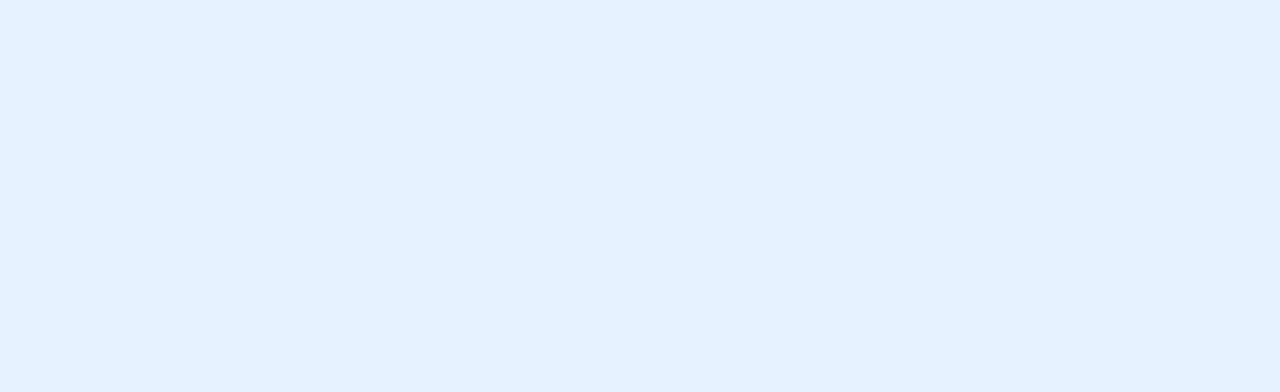
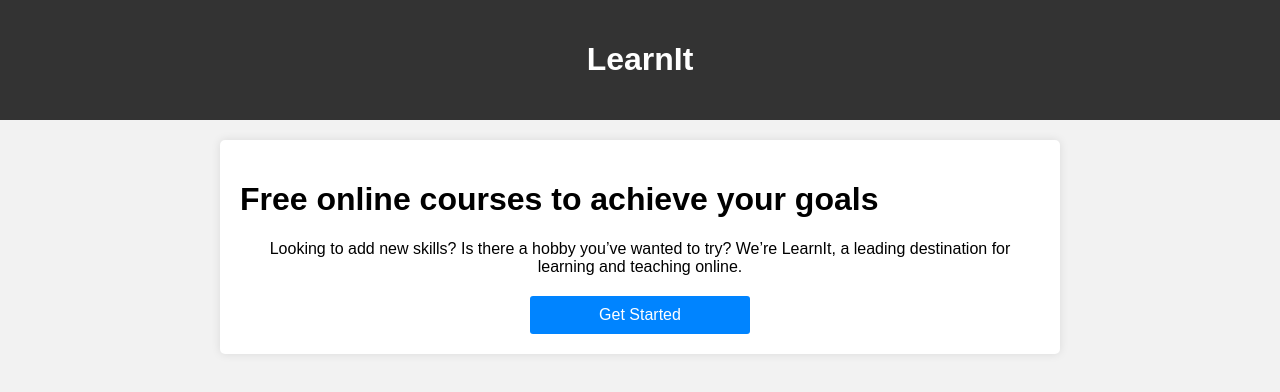
Before and after one commit to VishnuBathla/Case_Study_IBM_FSD, a React (Create React App) app in the folder client/: page / in a window 1280 px wide. Before the commit this address had no page. Shown: the top 392 px of the page. Built offline with nearby package versions, Linux system fonts and the light colour scheme.

Commit message:
landind page and signin basic

```diff
--- a/client/src/App.js
+++ b/client/src/App.js
@@ -2,13 +2,17 @@ import React from "react";
 import SignupPage from "./components/student/signUpPage";
 import { BrowserRouter as Router, Routes, Route } from "react-router-dom";
 import CourseDetails from "./components/CourseDetails";
+import LandingPage from "./components/landingPage";
+import SignInPage from "./components/student/signInPage";
 
 const App = () => {
   return (
     <Router>
       <Routes>
+        <Route path="/" element={<LandingPage/>} />
         <Route path="/courseDetails" element={<CourseDetails />} />
         <Route path="/studentSignup" element={<SignupPage />} />
+        <Route path="/studentSignin" element={<SignInPage />} />
         {/* <Route path="/studentlogin" component={} /> */}
       </Routes>
     </Router>
--- a/client/src/components/Header.js
+++ b/client/src/components/Header.js
@@ -9,16 +9,16 @@ function Header() {
         <input type="button" value="My Course" className="buttonsheader" />
         <input
           type="image"
-          src="https://img.uxwing.com/wp-content/themes/uxwing/download/user-interface/search-icon.png"
-          height="30px"
-          width="30px"
+          src="https://upload.wikimedia.org/wikipedia/commons/thumb/b/bd/VisualEditor_-_Icon_-_Search-big_-_white.svg/1200px-VisualEditor_-_Icon_-_Search-big_-_white.svg.png"
+          height="50px"
+          width="50px"
           alt="search"
           className="buttonsheader"
           id="search"
         />
         <input
           type="image"
-          src="https://cdn4.iconfinder.com/data/icons/ionicons/512/icon-ios7-bell-512.png"
+          src="https://flaticons.net/icon.php?slug_category=miscellaneous&slug_icon=bell"
           height="30px"
           width="30px"
           alt="bell"
--- a/client/src/components/landingPage.js
+++ b/client/src/components/landingPage.js
@@ -1,15 +1,18 @@
 import React from "react";
-
-const landingPage = () => {
+import './styles/landingPage.css'
+function LandingPage (){
   return (
-    <div className="HomePage">
-      <Header />
-      <div className="landingPage">
-        <h1>landingPage</h1>
-      </div>
-      <Footer />
-    </div>
+    <div className="LandingPage">
+      <div class="header">
+    <h1>LearnIt</h1>
+  </div>
+  <div class="container">
+    <h1>Free online courses to achieve your goals</h1>
+    <p>Looking to add new skills? Is there a hobby you’ve wanted to try? We’re LearnIt, a leading destination for learning and teaching online.</p>
+    <a class="cta-button" href="/studentSignup">Get Started</a>
+  </div>
+  </div>
   );
 };
 
-export default landingPage;
+export default LandingPage;
--- a/client/src/components/student/signInPage.js
+++ b/client/src/components/student/signInPage.js
@@ -0,0 +1,26 @@
+import './styling/signInPage.css'
+
+function SignInPage(){
+    return(
+        <div className='SignInPage'>
+           <div class="containerSignIn">
+    <h2>Sign In</h2>
+    <form>
+      <div class="form-group">
+        <label for="username">Username</label>
+        <input type="text" id="username" name="username" placeholder="Enter your username"/>
+      </div>
+      <div class="form-group">
+        <label for="password">Password</label>
+        <input type="password" id="password" name="password" placeholder="Enter your password"/>
+      </div>
+      <div class="form-group">
+        <button type="submit">Sign In</button>
+      </div>
+    </form>
+  </div>
+</div>
+    );
+};
+
+export default SignInPage
--- /dev/null
+++ b/client/src/components/student/styling/signInPage.css
@@ -0,0 +1,44 @@
+body {
+    font-family: Arial, sans-serif;
+    background-color: #f2f2f2;
+  }
+
+  .containerSignIn {
+    width: 300px;
+    margin: 0 auto;
+    padding: 20px;
+    background-color: #fff;
+    border-radius: 5px;
+    box-shadow: 0 0 10px rgba(0, 0, 0, 0.1);
+  }
+
+  h2 {
+    text-align: center;
+  }
+
+  .form-group {
+    margin-bottom: 15px;
+  }
+
+  .form-group label {
+    display: block;
+    margin-bottom: 5px;
+    font-weight: bold;
+  }
+
+  .form-group input {
+    width: 100%;
+    padding: 8px;
+    border: 1px solid #ccc;
+    border-radius: 3px;
+  }
+
+  .form-group button {
+    width: 100%;
+    padding: 8px;
+    background-color: #0084ff;
+    border: none;
+    color: #fff;
+    cursor: pointer;
+    border-radius: 3px;
+  }
--- a/client/src/components/styles/Header.css
+++ b/client/src/components/styles/Header.css
@@ -13,11 +13,13 @@
     float: right;
 }
 .Header{
-    background-color: aqua;
+    background-color: #333;
+    color:white;
     width: 100%;
     height: 100px;
 }
 .buttonsheader{
+    color:white;
     text-decoration: none;
     background-color: transparent;
     padding: 10px;
--- /dev/null
+++ b/client/src/components/styles/landingPage.css
@@ -0,0 +1,45 @@
+body {
+  font-family: Arial, sans-serif;
+  background-color: #f2f2f2;
+  margin: 0;
+  padding: 0;
+}
+
+.header {
+  background-color: #333;
+  color: #fff;
+  padding: 20px;
+  text-align: center;
+}
+
+.container {
+  width: 800px;
+  margin: 20px auto;
+  padding: 20px;
+  background-color: #fff;
+  border-radius: 5px;
+  box-shadow: 0 0 10px rgba(0, 0, 0, 0.1);
+}
+@media screen and (max-width:900px) {
+.container{
+    width: 90%;
+}
+}
+
+p {
+  text-align: center;
+  margin-bottom: 20px;
+}
+
+.cta-button {
+  display: block;
+  width: 200px;
+  margin: 0 auto;
+  padding: 10px;
+  background-color: #0084ff;
+  border: none;
+  color: #fff;
+  text-align: center;
+  text-decoration: none;
+  border-radius: 3px;
+}
```
